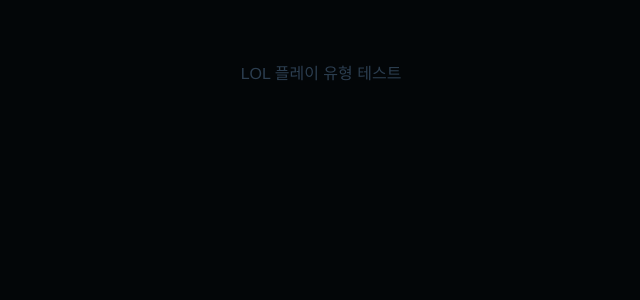
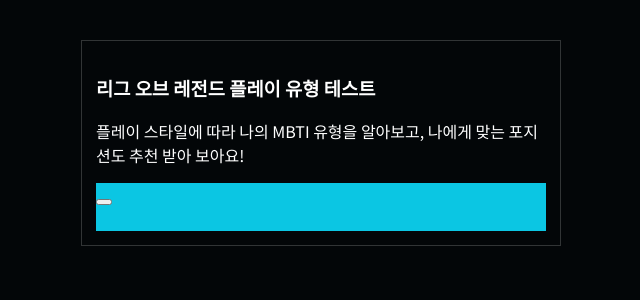
Before and after one commit to Choi-Seunghwan/mbti-marketing, a Vue app: page / in a window 1280 px wide. Shown: the top 300 px of the page, without its empty margins (319-959 px from the left). Built offline with nearby package versions, Linux system fonts and the light colour scheme.

Commit message:
작업 사항 commit

```diff
--- a/src/App.vue
+++ b/src/App.vue
@@ -1,18 +1,25 @@
 <template>
   <div class="app">
-    <!-- <img alt="Vue logo" src="./assets/logo.png" /> -->
-    <MainBanner />
+    <Header />
+    <div class="contents">
+      <MainBanner />
+    </div>
+    <Footer />
   </div>
 </template>
 
 <script>
 import MainBanner from '@/components/lol/MainBanner.vue';
+import Header from '@/components/lol/Header.vue';
+import Footer from '@/components/lol/Footer.vue';
 
 export default {
   name: 'App',
   components: {
     MainBanner,
-  },
+    Header,
+    Footer
+  }
 };
 </script>
 
@@ -20,5 +27,12 @@
 @import './assets/scss/base.scss';
 
 .app {
+  display: flex;
+  justify-content: center;
+}
+
+.contents {
+  max-width: 480px;
+  margin-top: 40px;
 }
 </style>
--- a/src/assets/scss/base.scss
+++ b/src/assets/scss/base.scss
@@ -1,3 +1,12 @@
+$primary: #0bc6e3;
+$secondary: #d0a85c;
+$white: #fff;
+
+@import url(http://fonts.googleapis.com/earlyaccess/notosanskr.css);
+
 body {
   background-color: #030608;
+  color: $white;
+  font-family: 'Noto Sans KR', 'sans-serif';
+  margin: 0;
 }
--- /dev/null
+++ b/src/assets/scss/button-animation.scss
@@ -0,0 +1,112 @@
+//Colors
+$background: #fefefe;
+
+
+// Basic styles
+button {
+  background: none;
+  border: 0;
+  box-sizing: border-box;
+  margin: 1em;
+  padding: 1em 2em;
+
+  // Using inset box-shadow instead of border for sizing simplicity
+  box-shadow: inset 0 0 0 2px $red;
+  color: $red;
+  font-size: inherit;
+  font-weight: 700;
+
+  // Required, since we're setting absolute on pseudo-elements
+  position: relative;
+  vertical-align: middle;
+
+  &::before,
+  &::after {
+    box-sizing: inherit;
+    content: '';
+    position: absolute;
+    width: 100%;
+    height: 100%;
+  }
+}
+
+.draw {
+    transition: color 0.25s;
+
+  &::before,
+  &::after {
+    // Set border to invisible, so we don't see a 4px border on a 0x0 element before the transition starts
+    border: 2px solid transparent;
+    width: 0;
+    height: 0;
+  }
+
+  // This covers the top & right borders (expands right, then down)
+  &::before {
+    top: 0;
+    left: 0;
+  }
+
+  // And this the bottom & left borders (expands left, then up)
+  &::after {
+    bottom: 0;
+    right: 0;
+  }
+
+  &:hover {
+    color: $cyan;
+  }
+
+  // Hover styles
+  &:hover::before,
+  &:hover::after {
+    width: 100%;
+    height: 100%;
+  }
+
+  &:hover::before {
+    border-top-color: $cyan; // Make borders visible
+    border-right-color: $cyan;
+    transition:
+      width 0.25s ease-out, // Width expands first
+      height 0.25s ease-out 0.25s; // And then height
+  }
+
+  &:hover::after {
+    border-bottom-color: $cyan; // Make borders visible
+    border-left-color: $cyan;
+    transition:
+      border-color 0s ease-out 0.5s, // Wait for ::before to finish before showing border
+      width 0.25s ease-out 0.5s, // And then exanding width
+      height 0.25s ease-out 0.75s; // And finally height
+  }
+}
+
+// Inherits from .draw
+.meet {
+
+  &:hover {
+    color: $yellow;
+  }
+
+  // Start ::after in same position as ::before
+  &::after {
+    top: 0;
+    left: 0;
+  }
+
+  // Change colors
+  &:hover::before {
+    border-top-color: $yellow;
+    border-right-color: $yellow;
+  }
+
+  &:hover::after {
+    border-bottom-color: $yellow;
+    border-left-color: $yellow;
+    transition: // Animate height first, then width
+      height 0.25s ease-out,
+      width 0.25s ease-out 0.25s;
+  }
+
+}
--- /dev/null
+++ b/src/components/lol/Footer.vue
@@ -0,0 +1,13 @@
+<template>
+  <footer>
+    <!-- copyright... etc -->
+  </footer>
+</template>
+
+<script>
+export default {
+  name: 'footer'
+};
+</script>
+
+<style></style>
--- /dev/null
+++ b/src/components/lol/Header.vue
@@ -0,0 +1,13 @@
+<template>
+  <header>
+    <!-- icon -->
+  </header>
+</template>
+
+<script>
+export default {
+  name: 'Header'
+};
+</script>
+
+<style></style>
--- a/src/components/lol/LolButton.vue
+++ b/src/components/lol/LolButton.vue
@@ -1,16 +1,25 @@
 <template>
   <div class="lol-button">
-    <button @click="$emit('click', e)"></button>
+    <button @click="$emit('click', e)">
+      <slot></slot>
+    </button>
   </div>
 </template>
 
 <script>
 export default {
-  name: 'LolButton'
+  name: 'LolButton',
+  props: {
+    theme: { type: String, default: 'primary' }
+  }
 };
 </script>
 
 <style lang="scss" scoped>
+@import '@/assets/scss/base.scss';
+
 .lol-button {
+  height: 48px;
+  background-color: $primary;
 }
 </style>
--- a/src/components/lol/MainBanner.vue
+++ b/src/components/lol/MainBanner.vue
@@ -1,13 +1,21 @@
 <template>
   <div class="main-banner">
-    <p>{{ parseStr('title') }}</p>
+    <div class="title-wrap">
+      <h3>{{ parseStr('mainTitle') }}</h3>
+      <p>{{ parseStr('mainDescription') }}</p>
+    </div>
+    <div class="btn-wrap">
+      <LolButton />
+    </div>
   </div>
 </template>
 
 <script>
 import { parseStr } from '@/utils/strUtil';
+import LolButton from './LolButton.vue';
 
 export default {
+  components: { LolButton },
   mounted() {},
   methods: {
     parseStr
@@ -17,5 +25,10 @@
 
 <style lang="scss" scoped>
 .main-banner {
+  border: 1px solid rgba(#ebebeb, 0.2);
+  padding: 14px;
+
+  .btn-wrap {
+  }
 }
 </style>
--- a/src/data/string.json
+++ b/src/data/string.json
@@ -1,3 +1,4 @@
 {
-  "title": "LOL 플레이 유형 테스트"
+  "mainTitle": "리그 오브 레전드 플레이 유형 테스트",
+  "mainDescription": "플레이 스타일에 따라 나의 MBTI 유형을 알아보고, 나에게 맞는 포지션도 추천 받아 보아요!"
 }
--- a/src/index.css
+++ /dev/null
@@ -1,8 +0,0 @@
-#app {
-  font-family: Avenir, Helvetica, Arial, sans-serif;
-  -webkit-font-smoothing: antialiased;
-  -moz-osx-font-smoothing: grayscale;
-  text-align: center;
-  color: #2c3e50;
-  margin-top: 60px;
-}
--- a/src/main.js
+++ b/src/main.js
@@ -1,5 +1,5 @@
 import { createApp } from 'vue'
 import App from './App.vue'
-import './index.css'
+
 
 createApp(App).mount('#app')
--- a/src/utils/strUtil.js
+++ b/src/utils/strUtil.js
@@ -1,5 +1,5 @@
 import stringJson from '@/data/string.json';
 
-export const parseStr = (key) => {
-  return stringJson[key];
+export const parseStr = key => {
+  return stringJson[key] || '';
 };
```
